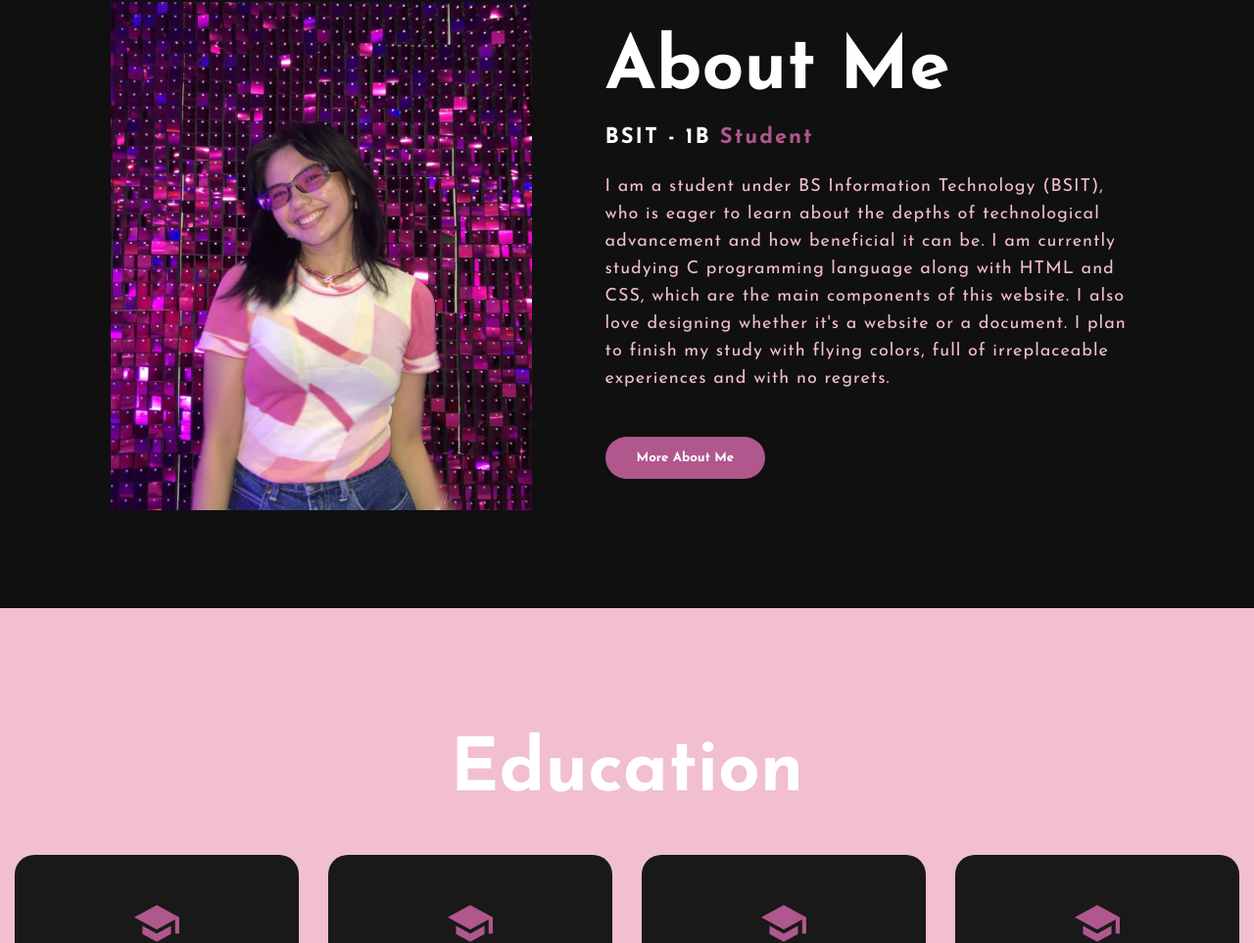
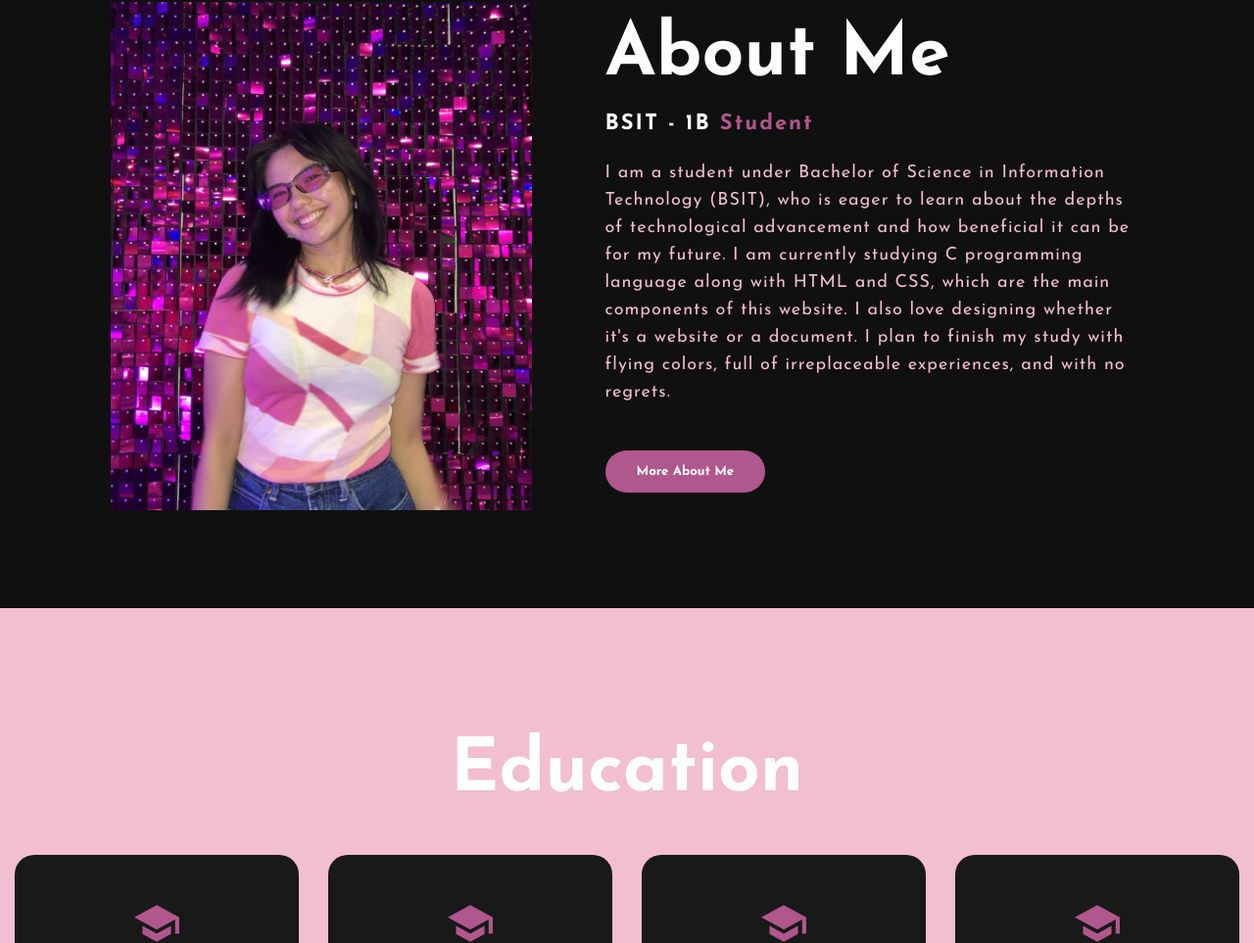
Before and after one commit to shainakels/ITC-FINALS-PROJECT, a plain HTML site: page index.html in a window 1280 px wide. Shown: the part 898-1861 px from the top of the page at 98% size. Drawn offline with nearby package versions, Linux system fonts and the light colour scheme.

Commit message:
Add files via upload

```diff
--- a/index.html
+++ b/index.html
@@ -22,7 +22,6 @@
 
 </head>
 <body>
-    <!--hero section start-->
     <div class="hero">
         <nav>
             <h2 class="logo">Port<span>folio</span></h2>
@@ -56,7 +55,11 @@
             <div class="about-text">
                 <h2>About Me</h2>
                 <h5>BSIT - 1B <span>Student</span></h5>
-                <p>I am a student under BS Information Technology (BSIT), who is eager to learn about the depths of technological advancement and how beneficial it can be. I am currently studying C programming language along with HTML and CSS, which are the main components of this website. I also love designing whether it's a website or a document. I plan to finish my study with flying colors, full of irreplaceable experiences and with no regrets.</p>
+                <p>I am a student under Bachelor of Science in Information Technology (BSIT),
+                    who is eager to learn about the depths of technological advancement and how beneficial it can be for my future.
+                    I am currently studying C programming language along with HTML and CSS, which are the main components of this website.
+                    I also love designing whether it's a website or a document. I plan to finish my study with flying colors,
+                    full of irreplaceable experiences, and with no regrets.</p>
                 <button type="button">More About Me</button>
             </div>
         </div>
```
